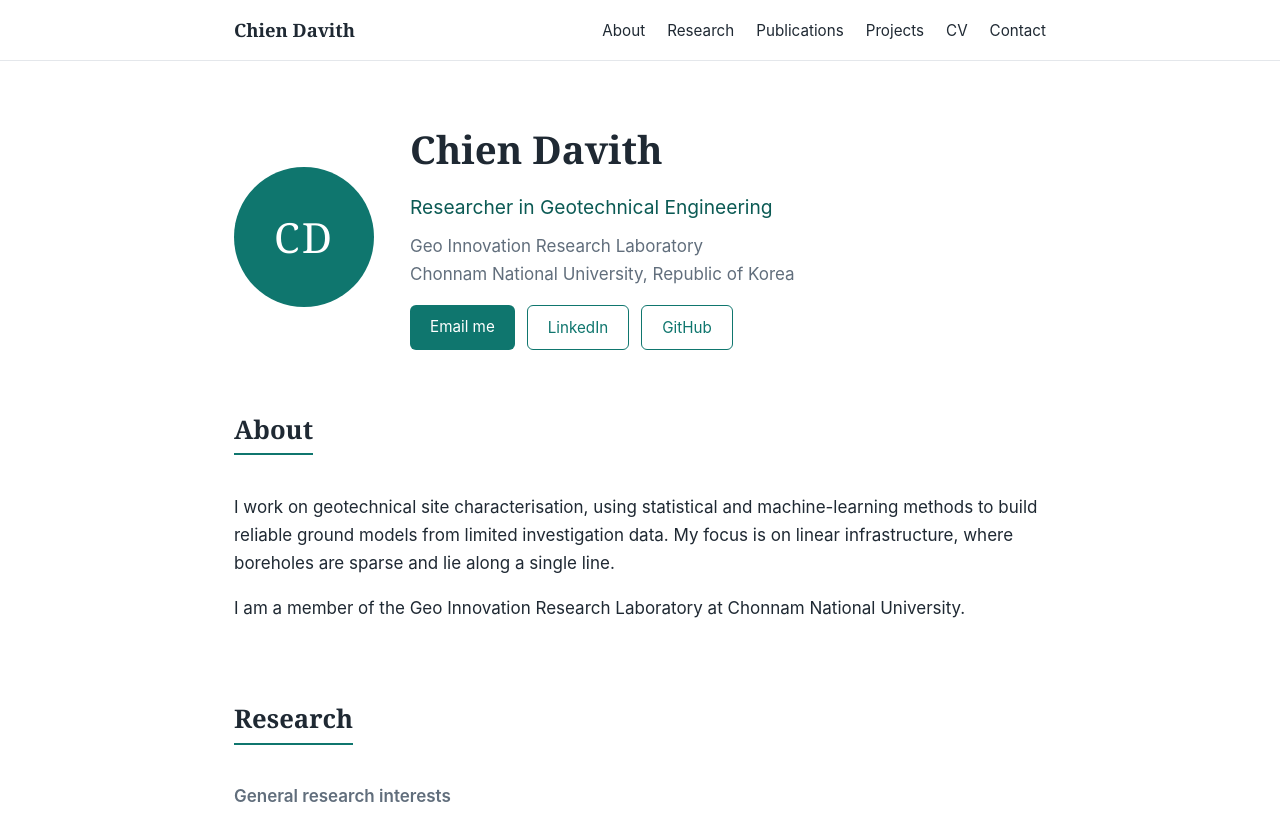
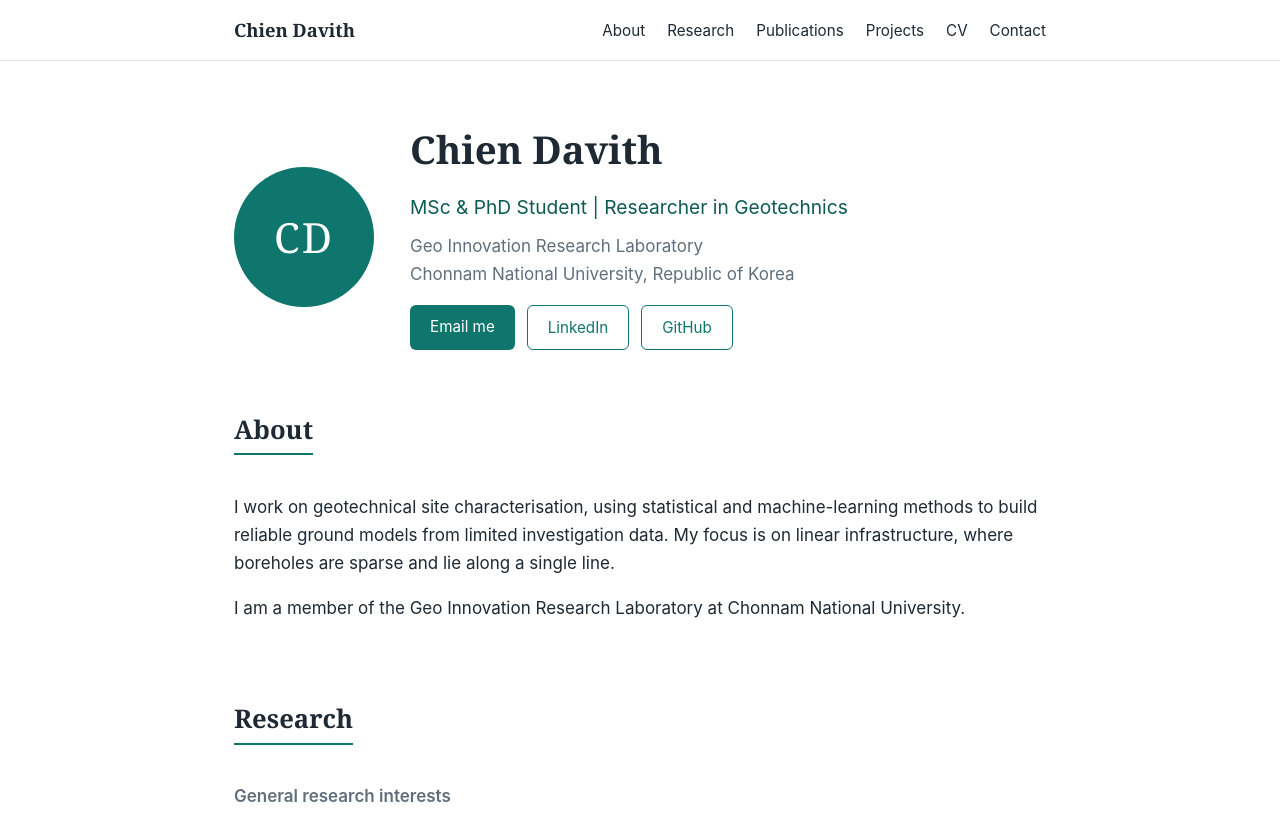
Before and after one commit to chiendavith-hue/chiendavith-hue.github.io, a plain HTML site: page index.html in a window 1280 px wide. Shown: the top 813 px of the page. Drawn offline with Linux system fonts and the light colour scheme.

Commit message:
Update title

```diff
--- a/index.html
+++ b/index.html
@@ -3,7 +3,7 @@
 <head>
   <meta charset="utf-8">
   <meta name="viewport" content="width=device-width, initial-scale=1">
-  <title>Chien Davith | Geotechnical Engineering Researcher</title>
+  <title>Chien Davith | MSc &amp; PhD Student, Geotechnics</title>
   <meta name="description" content="Personal academic website of Chien Davith, Geo Innovation Research Laboratory, Chonnam National University.">
   <link rel="stylesheet" href="style.css">
 </head>
@@ -28,7 +28,7 @@
       <div class="avatar" aria-hidden="true">CD</div>
       <div>
         <h1>Chien Davith</h1>
-        <p class="subtitle">Researcher in Geotechnical Engineering</p>
+        <p class="subtitle">MSc &amp; PhD Student | Researcher in Geotechnics</p>
         <p class="affiliation">Geo Innovation Research Laboratory<br>Chonnam National University, Republic of Korea</p>
         <p class="actions">
           <a class="button" href="mailto:chiendavith@jnu.ac.kr">Email me</a>
```
